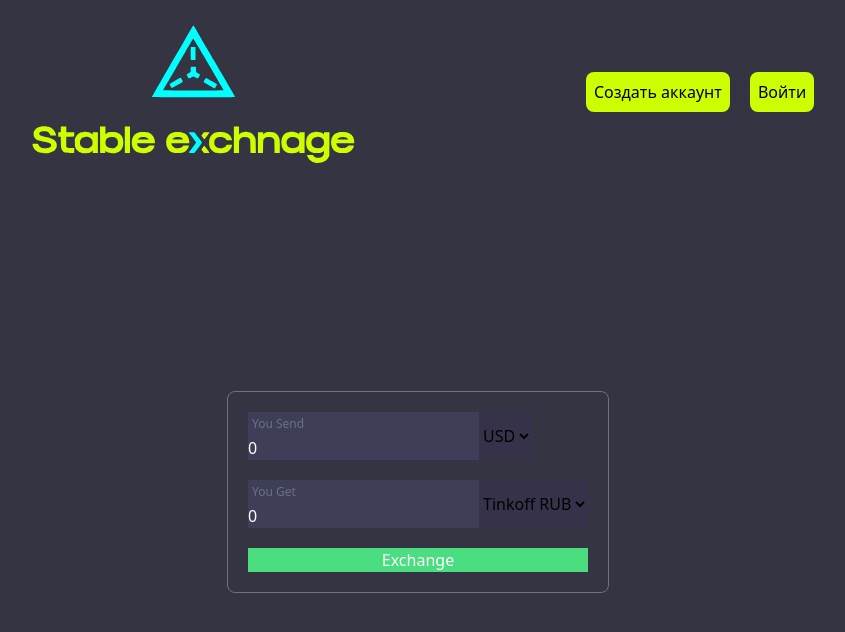
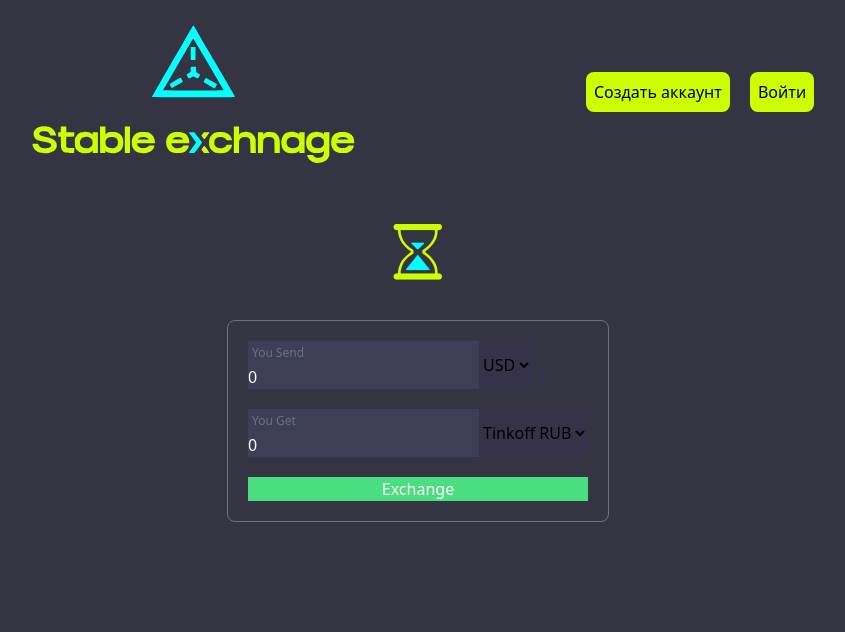
Before and after one commit to MikeSalanov/siteFrontendStableExchange, a React (Vite) app in the folder client/: page / in a window 1280 px wide. Shown: the top 632 px of the page, without its empty margins (222-1067 px from the left). Built offline with nearby package versions, Linux system fonts and the light colour scheme.

Commit message:
Added currrency with timer

```diff
--- a/client/package.json
+++ b/client/package.json
@@ -12,6 +12,7 @@
   "dependencies": {
     "react": "^18.2.0",
     "react-dom": "^18.2.0",
+    "react-loader-spinner": "^6.1.6",
     "react-router-dom": "^6.23.0"
   },
   "devDependencies": {
--- /dev/null
+++ b/client/src/components/CurrencyTicker/CurrencyTicker.module.scss
@@ -0,0 +1,9 @@
+.wrapperCurrencyTicker {
+  @apply bg-black-change-now flex flex-col justify-center items-center text-white m-10;
+}
+
+
+
+.timerCurrencyBlock {
+  @apply flex flex-col items-center h-14
+}
--- /dev/null
+++ b/client/src/components/CurrencyTicker/CurrencyTicker.tsx
@@ -0,0 +1,66 @@
+import { useEffect, useState } from 'react';
+import styles from './CurrencyTicker.module.scss';
+import { Hourglass, RotatingLines } from 'react-loader-spinner';
+
+function CurrencyTicker(): JSX.Element {
+  const [price, setPrice] = useState<null | number>(null);
+  const [timer, setTimer] = useState<number>(5);
+
+  const colors = {
+    0: 'text-red-600',
+    1: 'text-red-600',
+    2: 'text-orange-500',
+    3: 'text-orange-500',
+    4: 'text-green-500',
+    5: 'text-green-500',
+  };
+
+  useEffect(() => {
+    const intervalFetch = setInterval(() => {
+      fetch('https://alfabit.org/api/v1/cashe/operations/Tether(USDT)%20TRC20')
+        .then((res) => {
+          setTimer(5);
+          return res.json();
+        })
+        .then((res) => setPrice(res[0].exchange_rate.toFixed(4)))
+        .catch((e) => console.log({ ERROR_GET_CURRENCY: e }));
+    }, 6000);
+    return () => {
+      clearInterval(intervalFetch);
+    };
+  }, []);
+
+  useEffect(() => {
+    const intervalTimer = setInterval(() => {
+      setTimer((prev) => (prev === 0 ? 0 : prev - 1));
+    }, 1000);
+    return () => {
+      clearInterval(intervalTimer);
+    };
+  }, []);
+
+  return (
+    <div className={styles.wrapperCurrencyTicker}>
+      {price ? (
+        <div className={styles.timerCurrencyBlock}>
+          <p>Текущий курс: 1 USDT = {price} RUB</p>
+          <p className={colors[String(timer)]}>0{timer}:00</p>
+        </div>
+      ) : (
+        <div className={styles.timerCurrencyBlock}>
+          <Hourglass
+            visible={true}
+            height="80"
+            width="80"
+            ariaLabel="hourglass-loading"
+            wrapperStyle={{}}
+            wrapperClass=""
+            colors={['#cdff00', '#00ffff']}
+          />
+        </div>
+      )}
+    </div>
+  );
+}
+
+export default CurrencyTicker;
--- a/client/src/components/FormExchange/FormExchange.module.scss
+++ b/client/src/components/FormExchange/FormExchange.module.scss
@@ -1,5 +1,5 @@
 .wrapperForm {
-  @apply bg-black-change-now flex flex-col justify-center items-center  h-dvh ;
+  @apply bg-black-change-now flex flex-col justify-center items-center ;
 }
 
 .form {
--- a/client/src/components/MainPage/MainPage.tsx
+++ b/client/src/components/MainPage/MainPage.tsx
@@ -1,9 +1,11 @@
+import CurrencyTicker from '../CurrencyTicker/CurrencyTicker';
 import FormExchange from '../FormExchange/FormExchange';
 import Header from '../Header/Header';
 function MainPage(): JSX.Element {
   return (
     <>
-      <Header/>
+      <Header />
+      <CurrencyTicker />
       <FormExchange />
     </>
   );
```
Also changed, not shown: 1 other file (tests, documents, lock files or other folders).
